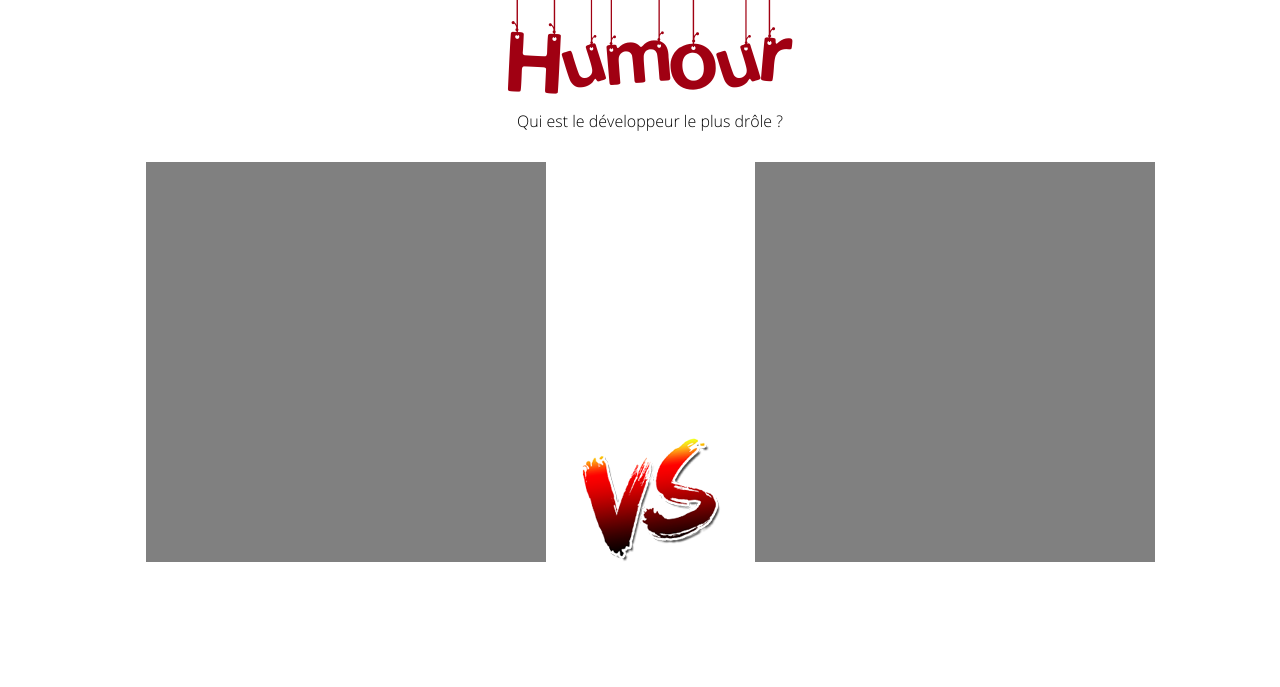
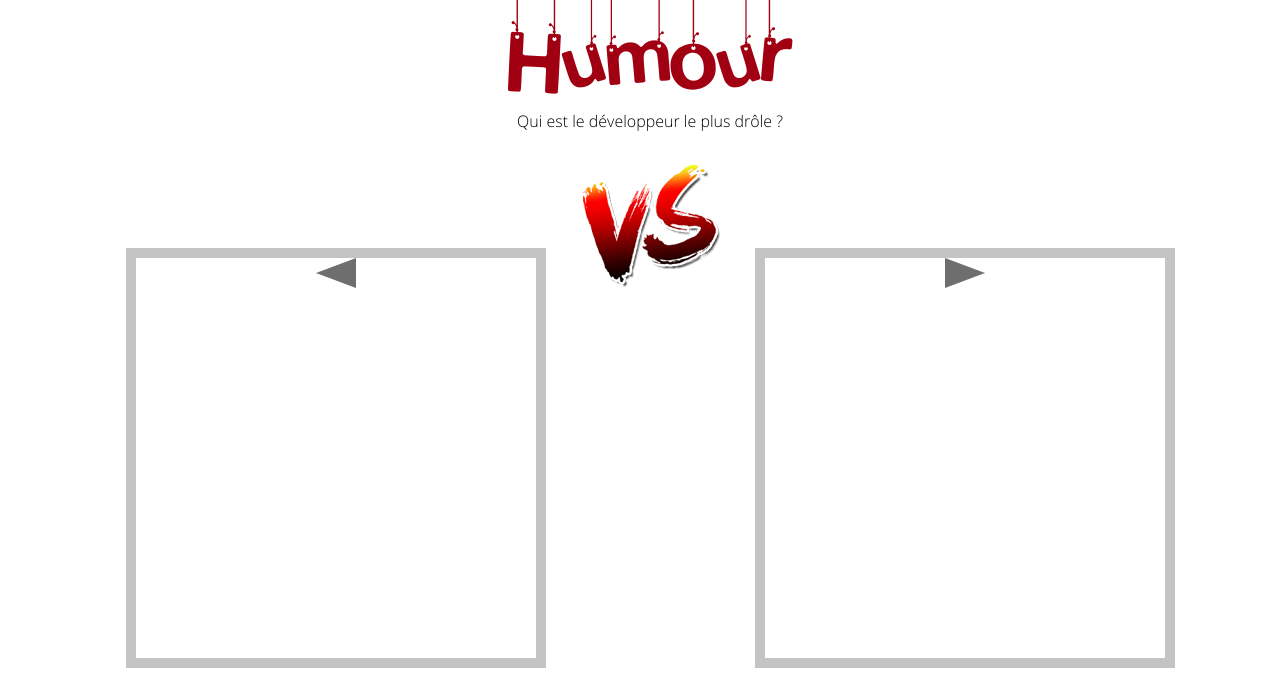
Before and after one commit to shocko59/snirsmash, a PHP site: page / in a window 1280 px wide. Shown: the part 282-969 px from the top of the page. Before the commit the page ends 844 px from the top, so only its background shows below. Run offline with PHP 8.4, Linux system fonts and the light colour scheme; data that the repository does not hold is empty.

Commit message:
Ajout des flèches Modifications CSS J’ai merdé, le « VS » est maintenant en haut… Si tu arrives à modifier ça c’est top (enfin, middle… bam dum tss)

```diff
--- a/snirsmash/css/style.css
+++ b/snirsmash/css/style.css
@@ -78,9 +78,14 @@ body {
 #divGauche{
     width: 400px;
     height: 400px;
-    background: grey;
+    background: white;
     display: inline-block;
     margin: auto;
+    border: 10px rgb(196, 196, 196) solid;
+}
+
+#divGauche #imgFlecheGch{
+
 }
 
 #imgVS{
@@ -94,7 +99,12 @@ body {
 #divDroite{
     width: 400px;
     height: 400px;
-    background: grey;
+    background: white;
     display: inline-block;
     margin: auto;
+    border: 10px rgb(196, 196, 196) solid;
 }
+
+#divDroite #imgFlecheDrt{
+
+}
--- a/snirsmash/gabarit/template.php
+++ b/snirsmash/gabarit/template.php
@@ -26,24 +26,24 @@ and open the template in the editor.
             <!--requête pour la NavBar-->
             <?php
             $reponse = $objBdd->query('SELECT idCat, nomCat FROM categories ORDER BY idCat ASC');
-
             ?>
 
             <nav id="idNav">
                 <ul>
                     <?php
-                    foreach($reponse as $resultat) {
-                    ?>
-                    <li><?php echo $resultat["nomCat"];
-                    }?></li>
+                    foreach ($reponse as $resultat) {
+                        ?>
+                        <li><?php echo $resultat["nomCat"];
+                }
+                    ?></li>
                 </ul>
             </nav>
             <h1 id="idTitreCategorie">Humour</h1>
             <p id="idCatchphrase">Qui est le développeur le plus drôle ?</p>
             <div id="divZoneVS">
-            <div id="divGauche"></div>
-            <div id="imgVS"><img src="img/vssmash.png"></div>
-            <div id="divDroite"></div>
+                <div id="divGauche"><img id="imgFlecheGch" src="img/flechegauchesmash.png"></div>
+                <div id="imgVS"><img src="img/vssmash.png"></div>
+                <div id="divDroite"><img id="imgFlecheDrt" src="img/flechedroitesmash.png"></div>
             </div>
             <?php
             echo $contenu;
```
